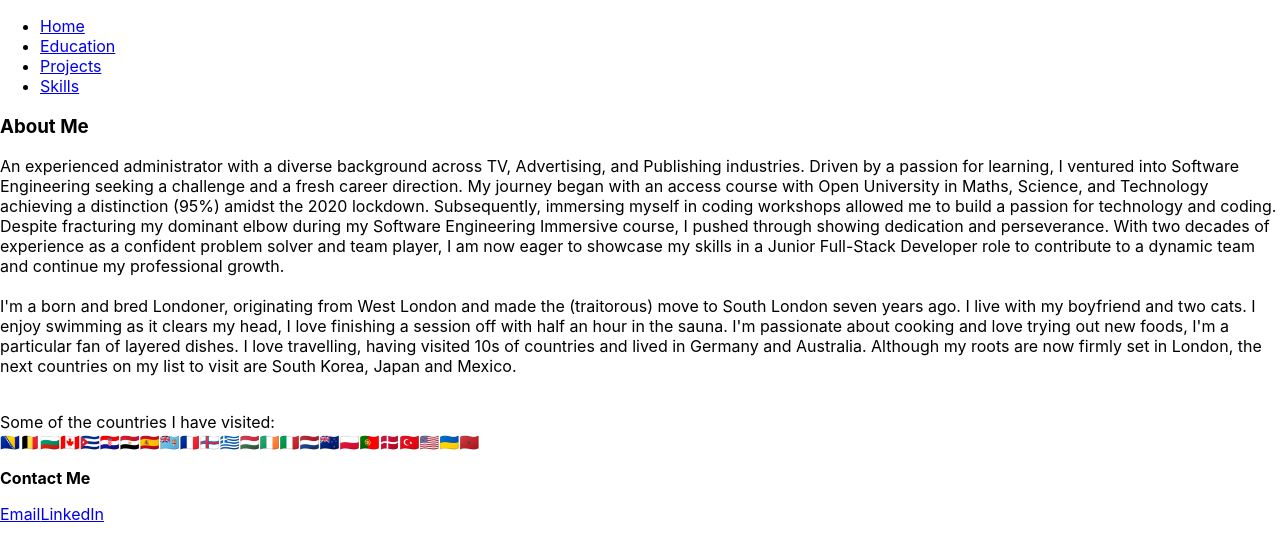
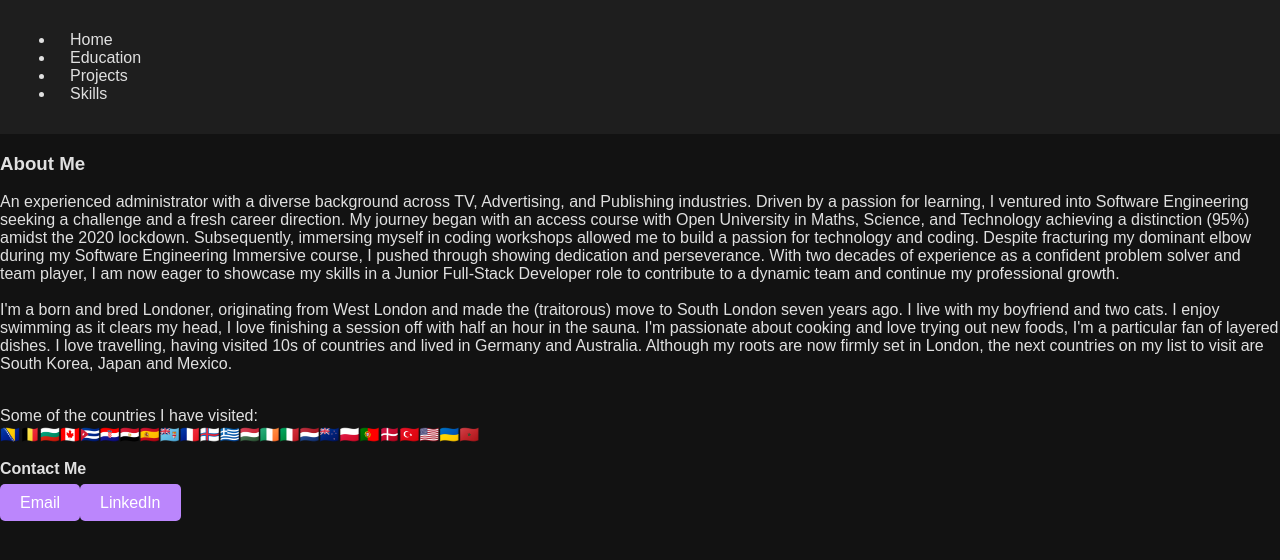
Before and after one commit to sdg877/react_portfolio, a React (Create React App) app: page /about in a window 1280 px wide. Shown: the top 560 px of the page. Built offline with nearby package versions, Linux system fonts and the light colour scheme; a web font is replaced by a local one.

Commit message:
Dark mode styling

```diff
--- a/src/App.css
+++ b/src/App.css
@@ -1,38 +1,72 @@
+body {
+  background-color: #121212;
+  color: #e0e0e0;
+  font-family: Arial, sans-serif;
+  margin: 0;
+  padding: 0;
+}
+
 .App {
   text-align: center;
 }
 
-.App-logo {
-  height: 40vmin;
-  pointer-events: none;
+.navbar {
+  background-color: #1e1e1e;
+  padding: 15px;
 }
 
-@media (prefers-reduced-motion: no-preference) {
-  .App-logo {
-    animation: App-logo-spin infinite 20s linear;
-  }
+.navbar a {
+  color: #e0e0e0;
+  text-decoration: none;
+  margin: 0 15px;
+  transition: color 0.3s;
 }
 
-.App-header {
-  background-color: #282c34;
-  min-height: 100vh;
-  display: flex;
-  flex-direction: column;
-  align-items: center;
-  justify-content: center;
-  font-size: calc(10px + 2vmin);
-  color: white;
+.navbar a:hover {
+  color: #bb86fc;
 }
 
-.App-link {
-  color: #61dafb;
+.project-container {
+  display: flex;
+  flex-wrap: wrap;
+  justify-content: center;
+  padding: 20px;
 }
 
-@keyframes App-logo-spin {
-  from {
-    transform: rotate(0deg);
-  }
-  to {
-    transform: rotate(360deg);
-  }
+.project-item {
+  background-color: #1e1e1e; /* Dark background for project items */
+  border-radius: 8px;
+  margin: 15px;
+  padding: 10px;
+  width: 220px; /* Adjust as needed */
+  box-shadow: 0 4px 8px rgba(0, 0, 0, 0.2);
 }
+
+.project-item img {
+  border-radius: 8px;
+  width: 100%;
+}
+
+/* Button styles */
+.nav-button {
+  background-color: #bb86fc; /* Accent color for buttons */
+  color: #ffffff; /* White text for buttons */
+  padding: 10px 20px;
+  border: none;
+  border-radius: 5px;
+  cursor: pointer;
+  text-decoration: none;
+}
+
+.nav-button:hover {
+  background-color: #3700b3;
+}
+
+footer {
+  background-color: #1e1e1e;
+  color: #e0e0e0;
+  padding: 20px;
+  position: relative;
+  bottom: 0;
+  width: 100%;
+}
```
